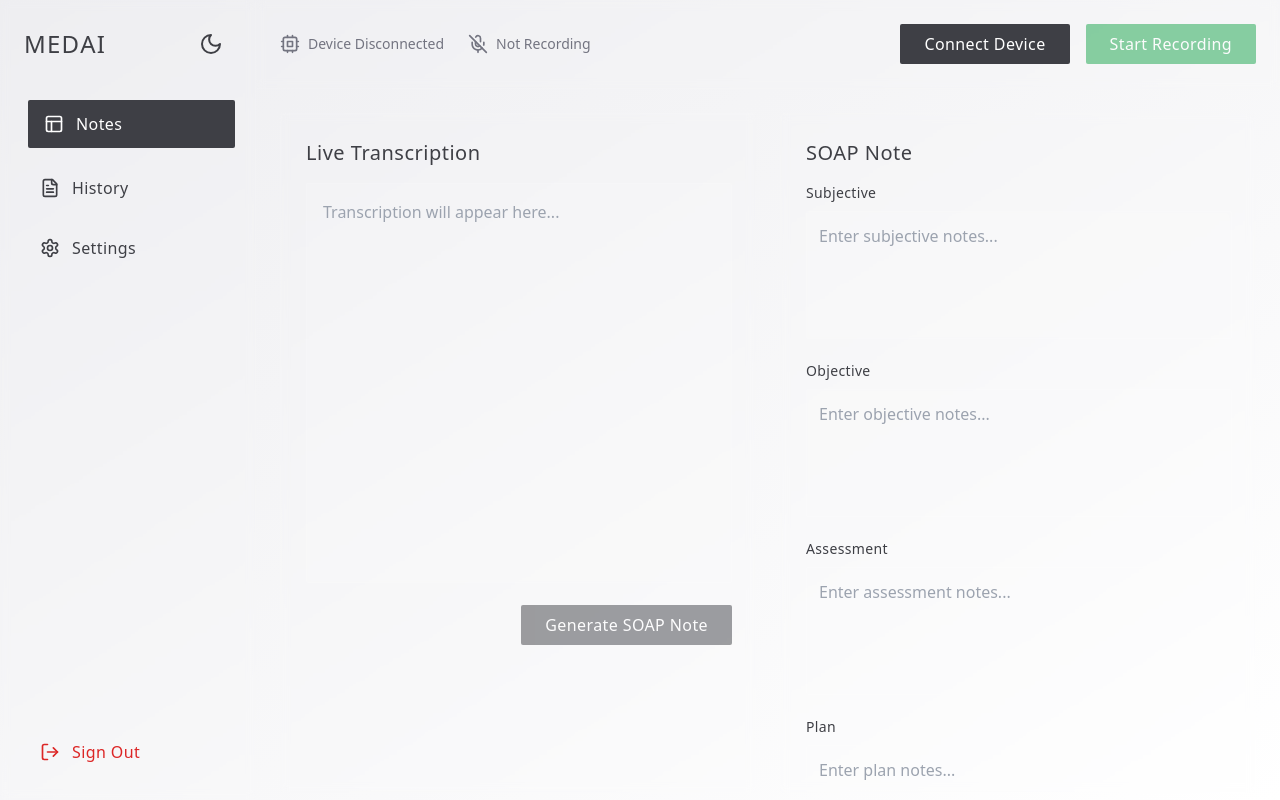
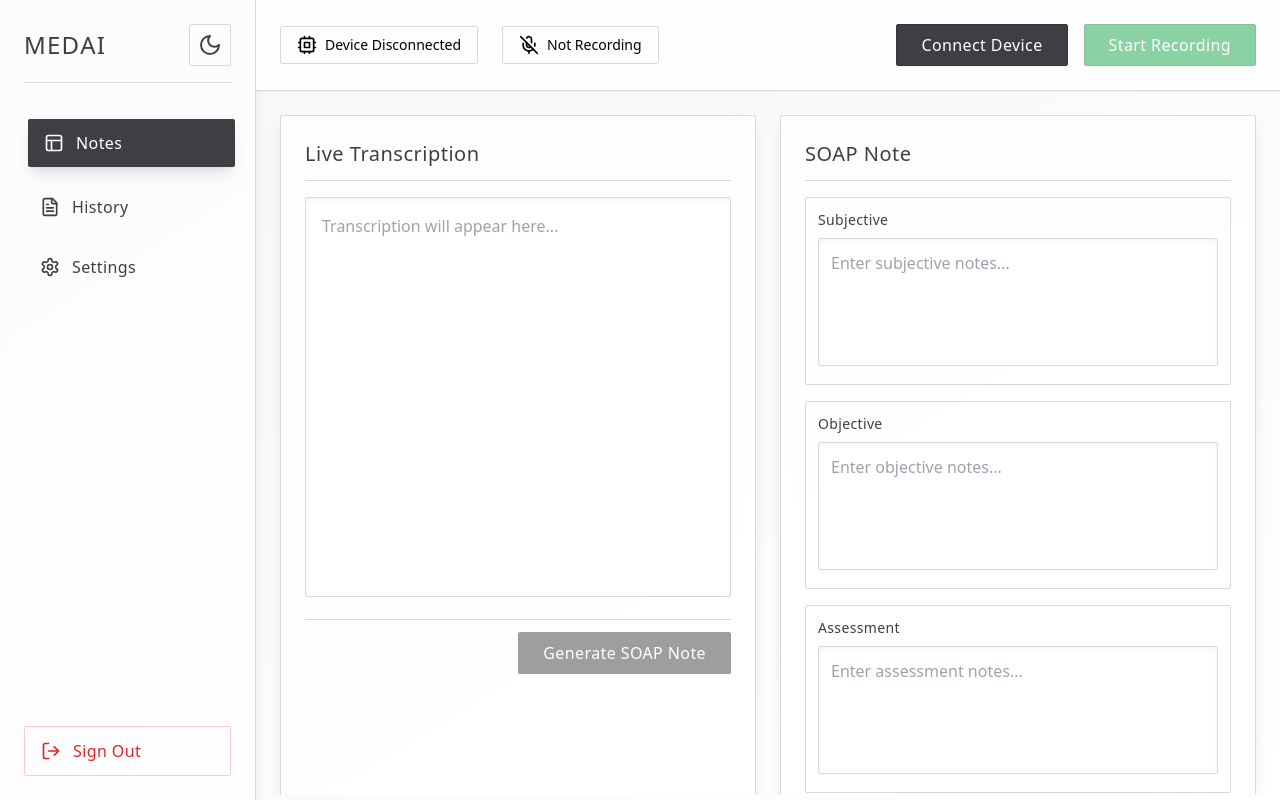
Before and after one commit to FBigT/Ai-Clinic-Frontend-CodeX, a React (Vite) app: page /app in a window 1280 px wide. Built offline with nearby package versions, Linux system fonts and the light colour scheme.

Commit message:
Enhance Light Mode with Better Visual Separation

```diff
--- a/src/pages/NotesApp.tsx
+++ b/src/pages/NotesApp.tsx
@@ -53,8 +53,8 @@ const NotesApp: React.FC<NotesAppProps> = ({ darkMode, setDarkMode }) => {
       onClick={() => setActiveTab(label.toLowerCase())}
       className={`w-full flex items-center gap-3 px-4 py-3 rounded-sm text-base font-light tracking-wide transition-all duration-300
         ${isActive
-          ? 'bg-neo-gray-800 dark:bg-neo-gray-100 text-white dark:text-neo-gray-800 translate-x-1 -translate-y-1'
-          : 'text-neo-gray-800 dark:text-neo-gray-100 hover:translate-x-1 hover:-translate-y-1'}`}
+          ? 'bg-neo-gray-800 dark:bg-neo-gray-100 text-white dark:text-neo-gray-800 translate-x-1 -translate-y-1 shadow-lg'
+          : 'text-neo-gray-800 dark:text-neo-gray-100 hover:translate-x-1 hover:-translate-y-1 hover:bg-neo-gray-200/50 dark:hover:bg-neo-gray-800/50'}`}
     >
       <Icon className="w-5 h-5" />
       <span>{label}</span>
@@ -65,15 +65,15 @@ const NotesApp: React.FC<NotesAppProps> = ({ darkMode, setDarkMode }) => {
     <div className="min-h-screen bg-gradient-to-br from-neo-gray-100 to-white dark:from-neo-gray-900 dark:to-black transition-colors duration-300">
       <div className="flex h-screen">
         {/* Sidebar */}
-        <aside className="w-64 backdrop-blur-sm bg-glass-light dark:bg-glass-dark border-r border-white/5 dark:border-white/10 p-6 flex flex-col justify-between">
+        <aside className="w-64 backdrop-blur-sm bg-white/80 dark:bg-glass-dark border-r border-neo-gray-200 dark:border-white/10 p-6 flex flex-col justify-between shadow-lg">
           <div>
-            <div className="flex items-center justify-between mb-10">
+            <div className="flex items-center justify-between mb-10 pb-4 border-b border-neo-gray-200 dark:border-white/10">
               <h1 className="text-2xl font-light tracking-wider text-neo-gray-800 dark:text-neo-gray-100">
                 MED<span className="font-normal">AI</span>
               </h1>
               <button
                 onClick={() => setDarkMode(!darkMode)}
-                className="p-2 rounded-sm hover:bg-neo-gray-200 dark:hover:bg-neo-gray-800 transition-colors"
+                className="p-2 rounded-sm hover:bg-neo-gray-200 dark:hover:bg-neo-gray-800 transition-colors border border-neo-gray-200 dark:border-white/10"
               >
                 {darkMode ? <Sun className="text-neo-gray-100" /> : <Moon className="text-neo-gray-800" />}
               </button>
@@ -86,7 +86,7 @@ const NotesApp: React.FC<NotesAppProps> = ({ darkMode, setDarkMode }) => {
           </div>
           <button
             onClick={() => navigate('/')}
-            className="flex items-center gap-3 px-4 py-3 rounded-sm text-red-600 dark:text-red-400 hover:translate-x-1 hover:-translate-y-1 transition-all duration-300"
+            className="flex items-center gap-3 px-4 py-3 rounded-sm text-red-600 dark:text-red-400 hover:translate-x-1 hover:-translate-y-1 transition-all duration-300 border border-red-200 dark:border-red-900/30 hover:bg-red-50 dark:hover:bg-red-900/20"
           >
             <LogOut className="w-5 h-5" />
             <span className="font-light tracking-wide">Sign Out</span>
@@ -94,16 +94,24 @@ const NotesApp: React.FC<NotesAppProps> = ({ darkMode, setDarkMode }) => {
         </aside>
 
         {/* Main Content */}
-        <main className="flex-1 overflow-hidden">
+        <main className="flex-1 overflow-hidden bg-white/50 dark:bg-transparent">
           {/* Status Bar */}
-          <header className="backdrop-blur-sm bg-glass-light dark:bg-glass-dark border-b border-white/5 dark:border-white/10 p-6">
+          <header className="backdrop-blur-sm bg-white/80 dark:bg-glass-dark border-b border-neo-gray-200 dark:border-white/10 p-6 shadow-sm">
             <div className="flex items-center justify-between">
               <div className="flex items-center space-x-6">
-                <div className={`flex items-center ${deviceConnected ? 'text-green-600 dark:text-green-400' : 'text-neo-gray-500 dark:text-neo-gray-400'}`}>
+                <div className={`flex items-center px-4 py-2 border rounded-sm ${
+                  deviceConnected
+                    ? 'border-green-200 dark:border-green-900/30 bg-green-50 dark:bg-green-900/10'
+                    : 'border-neo-gray-200 dark:border-white/10'
+                }`}>
                   <Cpu className="w-5 h-5 mr-2" />
                   <span className="text-sm font-light">{deviceConnected ? 'Device Connected' : 'Device Disconnected'}</span>
                 </div>
-                <div className={`flex items-center ${isRecording ? 'text-red-600 dark:text-red-400' : 'text-neo-gray-500 dark:text-neo-gray-400'}`}>
+                <div className={`flex items-center px-4 py-2 border rounded-sm ${
+                  isRecording
+                    ? 'border-red-200 dark:border-red-900/30 bg-red-50 dark:bg-red-900/10'
+                    : 'border-neo-gray-200 dark:border-white/10'
+                }`}>
                   {isRecording ? <Mic className="w-5 h-5 mr-2" /> : <MicOff className="w-5 h-5 mr-2" />}
                   <span className="text-sm font-light">{isRecording ? 'Recording' : 'Not Recording'}</span>
                 </div>
@@ -111,10 +119,10 @@ const NotesApp: React.FC<NotesAppProps> = ({ darkMode, setDarkMode }) => {
               <div className="flex gap-4">
                 <button
                   onClick={handleDeviceConnection}
-                  className={`px-6 py-2 rounded-sm font-light tracking-wide transition-all duration-300 hover:translate-x-1 hover:-translate-y-1 ${
+                  className={`px-6 py-2 rounded-sm font-light tracking-wide transition-all duration-300 hover:translate-x-1 hover:-translate-y-1 shadow-sm border ${
                     deviceConnected
-                      ? 'bg-red-600 text-white dark:text-white'
-                      : 'bg-neo-gray-800 dark:bg-neo-gray-100 text-white dark:text-neo-gray-800'
+                      ? 'bg-red-600 text-white border-red-700 hover:bg-red-700'
+                      : 'bg-neo-gray-800 dark:bg-neo-gray-100 text-white dark:text-neo-gray-800 border-neo-gray-900 dark:border-neo-gray-200'
                   }`}
                 >
                   {deviceConnected ? 'Disconnect' : 'Connect Device'}
@@ -122,10 +130,10 @@ const NotesApp: React.FC<NotesAppProps> = ({ darkMode, setDarkMode }) => {
                 <button
                   onClick={() => setIsRecording(!isRecording)}
                   disabled={!deviceConnected}
-                  className={`px-6 py-2 rounded-sm font-light tracking-wide transition-all duration-300 hover:translate-x-1 hover:-translate-y-1
+                  className={`px-6 py-2 rounded-sm font-light tracking-wide transition-all duration-300 hover:translate-x-1 hover:-translate-y-1 shadow-sm border
                     ${isRecording
-                      ? 'bg-red-600 text-white'
-                      : 'bg-green-600 text-white'
+                      ? 'bg-red-600 text-white border-red-700 hover:bg-red-700'
+                      : 'bg-green-600 text-white border-green-700 hover:bg-green-700'
                     } ${!deviceConnected && 'opacity-50 cursor-not-allowed'}`}
                 >
                   {isRecording ? 'Stop Recording' : 'Start Recording'}
@@ -138,19 +146,21 @@ const NotesApp: React.FC<NotesAppProps> = ({ darkMode, setDarkMode }) => {
           <section className="p-6 h-[calc(100vh-96px)] overflow-y-auto">
             <div className="grid grid-cols-1 lg:grid-cols-2 gap-6">
               {/* Transcription */}
-              <div className="backdrop-blur-sm bg-glass-light dark:bg-glass-dark border-l-2 border-t-2 border-white/5 dark:border-white/10 rounded-sm p-6">
-                <h2 className="text-xl font-light tracking-wide text-neo-gray-800 dark:text-neo-gray-100 mb-4">Live Transcription</h2>
+              <div className="backdrop-blur-sm bg-white/80 dark:bg-glass-dark border border-neo-gray-200 dark:border-white/10 rounded-sm p-6 shadow-lg">
+                <h2 className="text-xl font-light tracking-wide text-neo-gray-800 dark:text-neo-gray-100 mb-4 pb-3 border-b border-neo-gray-200 dark:border-white/10">
+                  Live Transcription
+                </h2>
                 <textarea
                   value={transcript}
                   onChange={(e) => setTranscript(e.target.value)}
-                  className="w-full h-[calc(100vh-400px)] p-4 rounded-sm resize-none backdrop-blur-sm bg-white/5 dark:bg-black/5 border border-white/10 dark:border-white/5 text-neo-gray-800 dark:text-neo-gray-100 font-light focus:outline-none focus:ring-2 focus:ring-neo-gray-800 dark:focus:ring-neo-gray-100 transition-all duration-300"
+                  className="w-full h-[calc(100vh-400px)] p-4 rounded-sm resize-none bg-white dark:bg-black/5 border border-neo-gray-200 dark:border-white/5 text-neo-gray-800 dark:text-neo-gray-100 font-light focus:outline-none focus:ring-2 focus:ring-neo-gray-800 dark:focus:ring-neo-gray-100 transition-all duration-300 shadow-inner"
                   placeholder="Transcription will appear here..."
                 />
-                <div className="mt-4 flex justify-end">
+                <div className="mt-4 pt-3 flex justify-end border-t border-neo-gray-200 dark:border-white/10">
                   <button
                     onClick={generateSOAP}
                     disabled={!transcript.trim()}
-                    className="px-6 py-2 rounded-sm bg-neo-gray-800 dark:bg-neo-gray-100 text-white dark:text-neo-gray-800 font-light tracking-wide hover:translate-x-1 hover:-translate-y-1 transition-all duration-300 disabled:opacity-50 disabled:cursor-not-allowed"
+                    className="px-6 py-2 rounded-sm bg-neo-gray-800 dark:bg-neo-gray-100 text-white dark:text-neo-gray-800 font-light tracking-wide hover:translate-x-1 hover:-translate-y-1 transition-all duration-300 disabled:opacity-50 disabled:cursor-not-allowed shadow-sm border border-neo-gray-900 dark:border-neo-gray-200"
                   >
                     Generate SOAP Note
                   </button>
@@ -158,18 +168,20 @@ const NotesApp: React.FC<NotesAppProps> = ({ darkMode, setDarkMode }) => {
               </div>
 
               {/* SOAP Note */}
-              <div className="backdrop-blur-sm bg-glass-light dark:bg-glass-dark border-l-2 border-t-2 border-white/5 dark:border-white/10 rounded-sm p-6">
-                <h2 className="text-xl font-light tracking-wide text-neo-gray-800 dark:text-neo-gray-100 mb-4">SOAP Note</h2>
+              <div className="backdrop-blur-sm bg-white/80 dark:bg-glass-dark border border-neo-gray-200 dark:border-white/10 rounded-sm p-6 shadow-lg">
+                <h2 className="text-xl font-light tracking-wide text-neo-gray-800 dark:text-neo-gray-100 mb-4 pb-3 border-b border-neo-gray-200 dark:border-white/10">
+                  SOAP Note
+                </h2>
                 <div className="space-y-4">
                   {Object.entries(soapNote).map(([key, value]) => (
-                    <div key={key}>
+                    <div key={key} className="p-3 border border-neo-gray-200 dark:border-white/10 rounded-sm">
                       <label className="block text-sm font-light tracking-wide text-neo-gray-800 dark:text-neo-gray-100 mb-2 capitalize">
                         {key}
                       </label>
                       <textarea
                         value={value}
                         onChange={(e) => setSOAPNote(prev => ({ ...prev, [key]: e.target.value }))}
-                        className="w-full h-32 p-3 rounded-sm resize-none backdrop-blur-sm bg-white/5 dark:bg-black/5 border border-white/10 dark:border-white/5 text-neo-gray-800 dark:text-neo-gray-100 font-light focus:outline-none focus:ring-2 focus:ring-neo-gray-800 dark:focus:ring-neo-gray-100 transition-all duration-300"
+                        className="w-full h-32 p-3 rounded-sm resize-none bg-white dark:bg-black/5 border border-neo-gray-200 dark:border-white/5 text-neo-gray-800 dark:text-neo-gray-100 font-light focus:outline-none focus:ring-2 focus:ring-neo-gray-800 dark:focus:ring-neo-gray-100 transition-all duration-300 shadow-inner"
                         placeholder={`Enter ${key} notes...`}
                       />
                     </div>
@@ -180,7 +192,7 @@ const NotesApp: React.FC<NotesAppProps> = ({ darkMode, setDarkMode }) => {
 
             {/* Unsupported Warning */}
             {!isSupported && (
-              <div className="mt-6 backdrop-blur-sm bg-red-500/10 dark:bg-red-500/5 border border-red-500/20 dark:border-red-500/10 rounded-sm p-4 flex items-center">
+              <div className="mt-6 bg-red-50 dark:bg-red-500/5 border border-red-200 dark:border-red-500/10 rounded-sm p-4 flex items-center shadow-sm">
                 <AlertCircle className="w-5 h-5 text-red-600 dark:text-red-400 mr-3" />
                 <p className="text-sm font-light text-red-800 dark:text-red-200">
                   Speech recognition is not supported in your browser. Please use a modern browser like Chrome or Edge.
```
